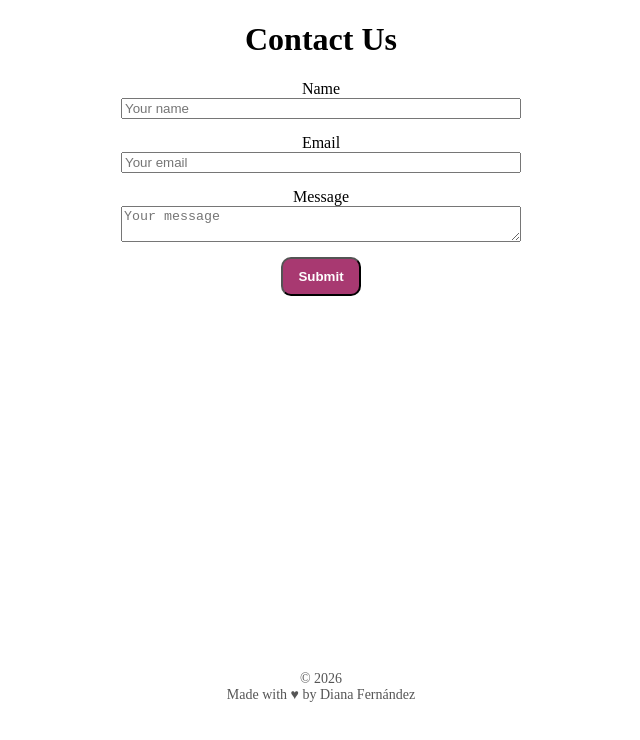
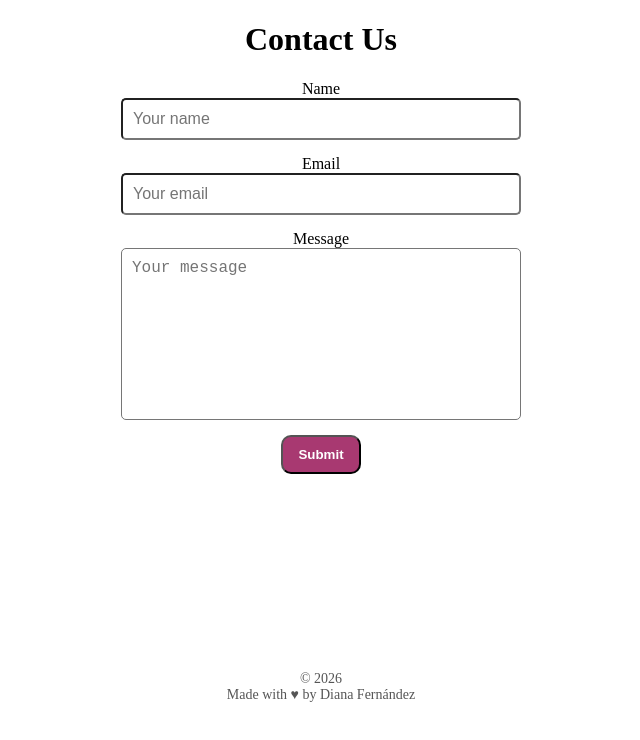
Before and after one commit to FernandezDL/Web-Apps-Frameworks_VFS, a Vue app in the folder frontend/: page /contact-us in a window 1280 px wide. Shown: the top 740 px of the page, without its empty margins (319-959 px from the left). Built offline with nearby package versions, Linux system fonts and the light colour scheme.

Commit message:
Add: contact us endpoint

```diff
--- a/frontend/src/App.vue
+++ b/frontend/src/App.vue
@@ -3,8 +3,7 @@
     import { useRoute } from 'vue-router';
 
     const route = useRoute();
-    const isLoginPage = route.path === '/';
-    console.log("Current route path:", route.path);
+    let isLoginPage = route.path === '/';
 </script>
 
 <template>
--- a/frontend/src/Components/ContactUs.vue
+++ b/frontend/src/Components/ContactUs.vue
@@ -1,29 +1,55 @@
 <script setup lang="ts">
+    import { ref } from 'vue';
 
+    const name = ref('');
+    const email = ref('');
+    const message = ref('');
+
+    const submitContactForm = async () => {
+        try {
+            const response = await fetch('http://localhost:3000/api/contact-us', {
+                method: 'POST',
+                headers: {
+                    'Content-Type': 'application/json'
+                },
+                body: JSON.stringify({
+                    name: name.value,
+                    email: email.value,
+                    message: message.value
+                })
+            });
+
+            if (response.ok) {
+                alert("Thank you for contacting us! We will get back to you soon.");
+            } else {
+                alert("Error submitting contact form. Please try again.");
+            }
+        } catch (error) {
+            alert("An error occurred while submitting the contact form.");
+        }
+    }
 </script>
 
 <template>
     <div class="contact-us">
-        <form>
+        <form @submit.prevent="submitContactForm">
             <div class="field">
                 <label for="name">Name</label>
-                <input id="name" type="text" placeholder="Your name" />
+                <input id="name" type="text" v-model="name" placeholder="Your name" />
             </div>
 
             <div class="field">
                 <label for="email">Email</label>
-                <input id="email" type="text" placeholder="Your email" />
+                <input id="email" type="text" v-model="email" placeholder="Your email" />
             </div>
 
             <div class="field">
                 <label for="message">Message</label>
-                <textarea id="message" placeholder="Your message"></textarea>
+                <textarea id="message" v-model="message" placeholder="Your message"></textarea>
             </div>
 
             <button type="submit" class="submit">Submit</button>
         </form>
-
-        <!-- <p v-if="errorMessage" class="error-message">{{errorMessage}}</p> -->
     </div>
 </template>
 
@@ -57,4 +83,20 @@
     .error-message{
         color: #b51717;
     }
+
+    input {
+        padding: 10px;
+        font-size: 16px;
+
+        border-radius: 5px;
+    }
+
+    textarea {
+        height: 150px;
+        padding: 10px;
+        font-size: 16px;
+
+        border-radius: 5px;
+        resize: none;
+    }
 </style>
```
Also changed, not shown: 1 other file (tests, documents, lock files or other folders).
